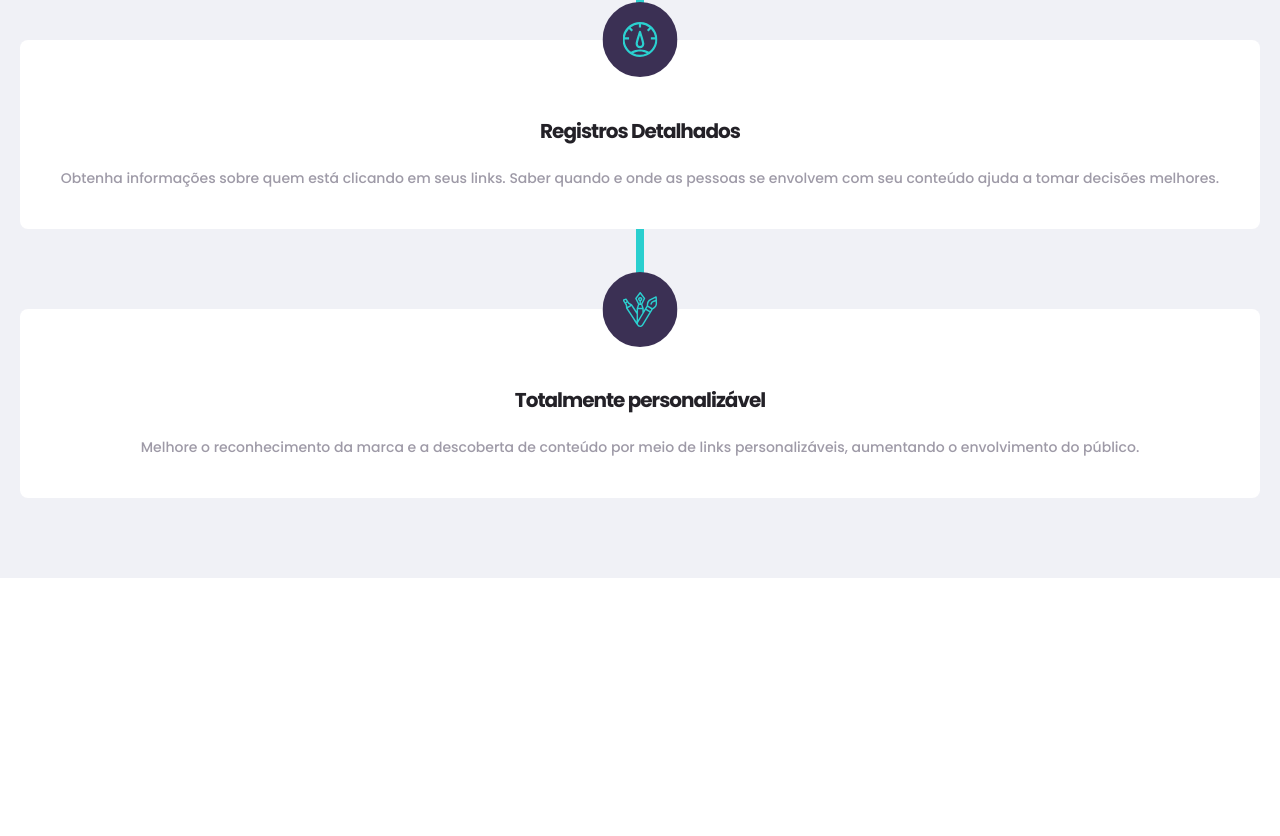
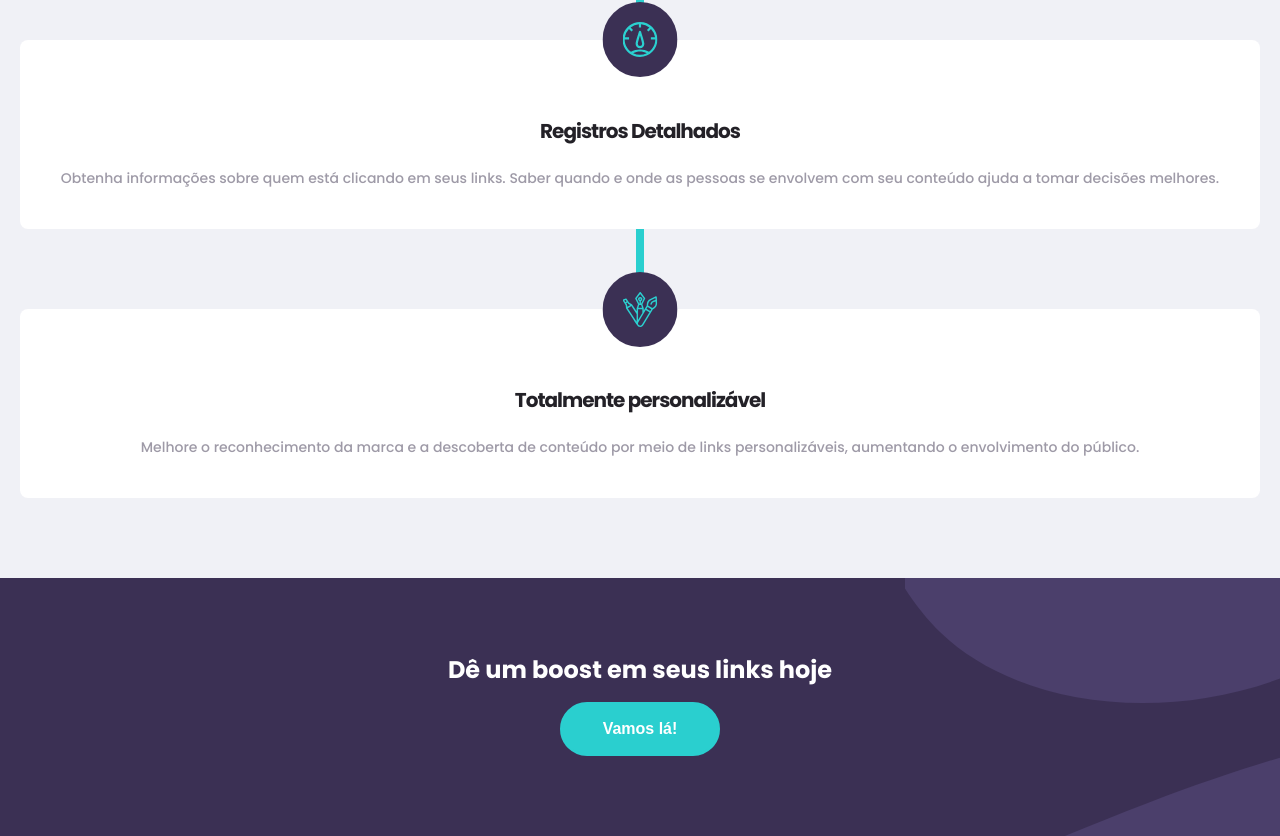
Before and after one commit to Salv-Dev/shortly, a React (Create React App) app: page / in a window 1280 px wide. Shown: the part 1288-2124 px from the top of the page. Before the commit the page ends 1866 px from the top, so only its background shows below. Built offline with nearby package versions, Linux system fonts and the light colour scheme.

Commit message:
estiliza o componente BoostYourLinks adicionando titulo e um botão

```diff
--- a/src/components/molecules/BoostYourLinks/index.tsx
+++ b/src/components/molecules/BoostYourLinks/index.tsx
@@ -1,8 +1,12 @@
-import { Container } from './styles';
+import { Container, Title } from './styles';
+import Button from '../../atoms/Button';
 
 const BoostYourLinks: React.FC = () => {
   return (
-      <Container></Container>
+      <Container>
+          <Title>Dê um boost em seus links hoje</Title>
+          <Button variant="rounded">Vamos lá!</Button>
+      </Container>
   );
 }
 
--- a/src/components/molecules/BoostYourLinks/styles.ts
+++ b/src/components/molecules/BoostYourLinks/styles.ts
@@ -1,3 +1,19 @@
 import styled from 'styled-components';
 
-export const Container = styled.section``;
+export const Container = styled.section`
+    display: flex;
+    flex-direction: column;
+    align-items: center;
+    padding: 80px 30px;
+    background: url('/images/bg-boost-mobile.svg') no-repeat;
+    background-position: right top;
+    background-color: ${props => props.theme.palette.common.violet};
+`;
+
+export const Title = styled.h3`
+    font-size: 24px;
+    font-weight: bold;
+    text-align: center;
+    color: ${props => props.theme.palette.common.white};
+    margin-bottom: 20px;
+`;
--- a/src/components/organisms/Main/index.tsx
+++ b/src/components/organisms/Main/index.tsx
@@ -1,5 +1,6 @@
 import Banner from '../../molecules/Banner';
 import AdvancedStatistics from '../AdvancedStatistics';
+import BoostYourLinks from '../../molecules/BoostYourLinks';
 
 import { Container } from './styles';
 
@@ -8,6 +9,7 @@ const Main: React.FC = () => {
       <Container>
         <Banner />
         <AdvancedStatistics />
+        <BoostYourLinks />
       </Container>
   );
 }
```
